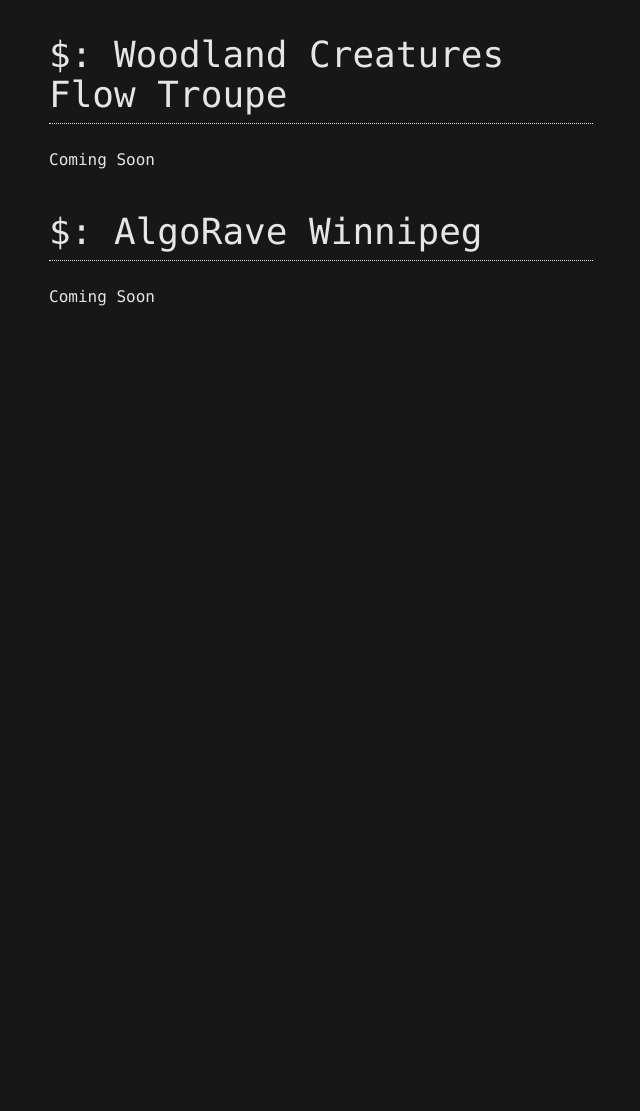
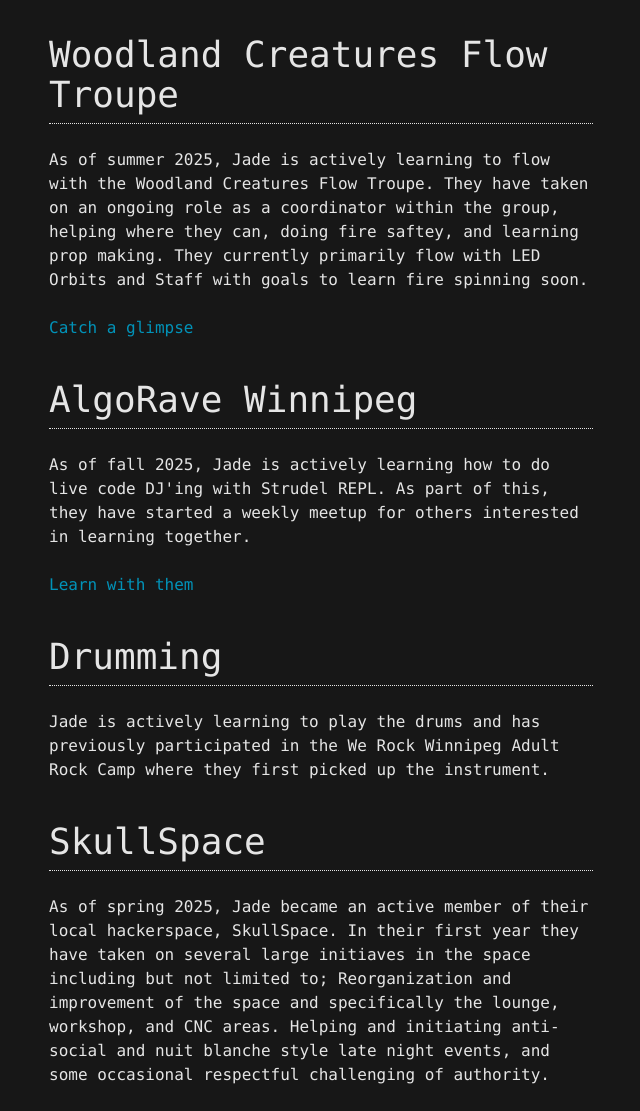
Before and after one commit to GlitchWitch/glitchwitch.fm, a plain HTML site: page index.html in a window 1280 px wide. Shown: the part 221-1332 px from the top of the page, without its empty margins (319-959 px from the left). Before the commit the page ends 800 px from the top, so only its background shows below. Drawn offline with nearby package versions, Linux system fonts and the light colour scheme.

Commit message:
Add some details about my creative corporeal form I guess

```diff
--- a/index.html
+++ b/index.html
@@ -33,14 +33,28 @@
         </div>
       </nav>
       <main class="flex-grow p-4 max-w-xl mx-auto">
-        <h1 class="font-medium text-4xl border-b border-dotted mb-4 pt-8 pb-2">$: Woodland Creatures Flow Troupe</h1>
+        <h1 class="font-medium text-4xl border-b border-dotted mb-4 pt-8 pb-2">Woodland Creatures Flow Troupe</h1>
         <p class="py-2">
-          Coming Soon
+          As of summer 2025, Jade is actively learning to flow with the Woodland Creatures Flow Troupe. They have taken on an ongoing role as a coordinator within the group, helping where they can, doing fire saftey, and learning prop making. They currently primarily flow with LED Orbits and Staff with goals to learn fire spinning soon.
+          <br><br>
+          <a class="hover:underline text-cyan-600" href="https://www.instagram.com/woodlandcreaturesflowtroupe/">Catch a glimpse</a>
         </p>
 
-        <h1 class="font-medium text-4xl border-b border-dotted mb-4 pt-8 pb-2">$: AlgoRave Winnipeg</h1>
+        <h1 class="font-medium text-4xl border-b border-dotted mb-4 pt-8 pb-2">AlgoRave Winnipeg</h1>
         <p class="py-2">
-          Coming Soon
+          As of fall 2025, Jade is actively learning how to do live code DJ'ing with Strudel REPL. As part of this, they have started a weekly meetup for others interested in learning together.
+          <br><br>
+          <a class="hover:underline text-cyan-600" href="https://www.instagram.com/algorave_winnipeg/">Learn with them</a>
+        </p>
+
+        <h1 class="font-medium text-4xl border-b border-dotted mb-4 pt-8 pb-2">Drumming</h1>
+        <p class="py-2">
+          Jade is actively learning to play the drums and has previously participated in the We Rock Winnipeg Adult Rock Camp where they first picked up the instrument.
+        </p>
+
+        <h1 class="font-medium text-4xl border-b border-dotted mb-4 pt-8 pb-2">SkullSpace</h1>
+        <p class="py-2">
+          As of spring 2025, Jade became an active member of their local hackerspace, SkullSpace. In their first year they have taken on several large initiaves in the space including but not limited to; Reorganization and improvement of the space and specifically the lounge, workshop, and CNC areas. Helping and initiating anti-social and nuit blanche style late night events, and some occasional respectful challenging of authority.
         </p>
 
       </main>
```
